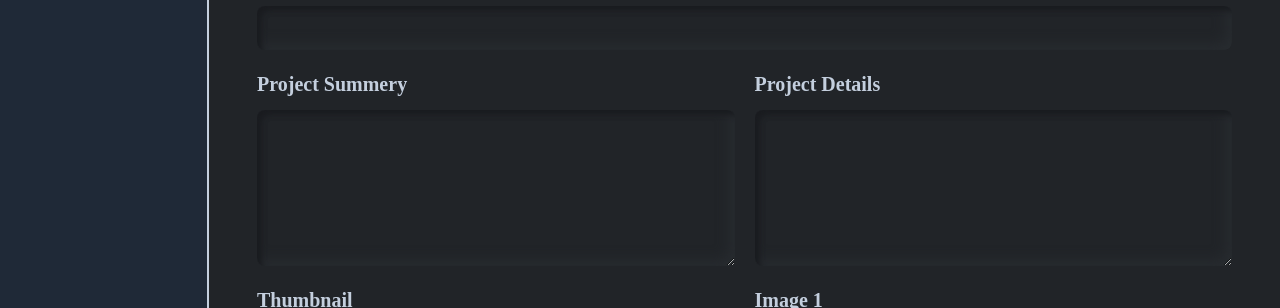
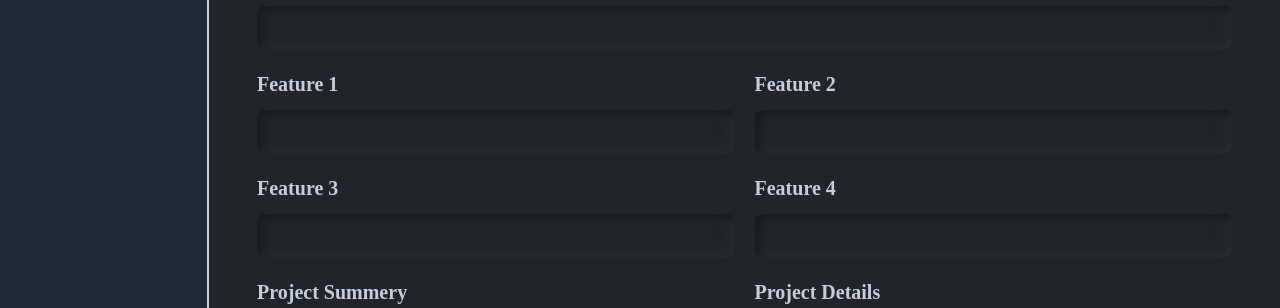
Before and after one commit to mostafizurRahaman/mostafizur-rahaman, a React (Vite) app: page /dashboard/add-project in a window 1280 px wide. Shown: the part 406-714 px from the top of the page. Built offline with nearby package versions, Linux system fonts and the light colour scheme; no server answers; a web font is replaced by a local one.

Commit message:
project section is ready to post on server

```diff
--- a/src/App.tsx
+++ b/src/App.tsx
@@ -5,7 +5,6 @@ import Cursor from "./components/Cursor/Cursor";
 function App() {
    return (
       <div>
-
          <Cursor></Cursor>
          <RouterProvider router={routes}></RouterProvider>
       </div>
--- a/src/Context/AuthProvider.tsx
+++ b/src/Context/AuthProvider.tsx
@@ -19,7 +19,6 @@ import {
    createUserType,
    logOutType,
 } from "../configs/Type";
-import { NavigateFunction, useNavigate } from "react-router-dom";
 
 interface AuthProviderType {
    children: ReactNode;
--- a/src/components/Dashboard/AddPojects/AddProjects.tsx
+++ b/src/components/Dashboard/AddPojects/AddProjects.tsx
@@ -1,8 +1,9 @@
-import { ChangeEvent, MouseEvent, useState } from "react";
+import { ChangeEvent, useRef, useState } from "react";
 import InputBox from "../../Shared/InputBox";
 import {
    ChangeTypeInput,
    ChangeTypeTextArea,
+   FormSubmitType,
    ProjectErrorType,
    projectCardType,
 } from "../../../configs/Type";
@@ -11,8 +12,11 @@ import TextArea from "../../Shared/TextArea";
 import ImageUpload from "../../ImageUpload/imageUpload";
 import SubmitButton from "../../Shared/SubmitButton";
 import styles from "../Profile/Profile.module.css";
+
 const AddProjects = () => {
    const [technology, setTechnology] = useState<string[]>([]);
+   const formRef = useRef(null);
+
    const [project, setProject] = useState<projectCardType>({
       name: "",
       subTitle: "",
@@ -26,6 +30,11 @@ const AddProjects = () => {
       image1: "",
       image2: "",
       image3: "",
+      feature1: "",
+      feature2: "",
+      feature3: "",
+      feature4: "",
+      features: [],
    });
    const [errors, setErrors] = useState<ProjectErrorType>({
       name: "",
@@ -40,6 +49,10 @@ const AddProjects = () => {
       image1: "",
       image2: "",
       image3: "",
+      feature1: "",
+      feature2: "",
+      feature3: "",
+      feature4: "",
    });
 
    const technology1: string[] = [
@@ -60,7 +73,7 @@ const AddProjects = () => {
    ];
    const handleName: ChangeTypeInput = (e) => {
       const name: string = e.target.value;
-      if (name.length < 0) {
+      if (name.length <= 0) {
          setErrors({ ...errors, name: "name shouldn't be empty " });
          setProject({ ...project, name: "" });
       } else {
@@ -171,13 +184,42 @@ const AddProjects = () => {
       setTechnology(newTech);
       project.technology = newTech;
    };
-   console.log("p", project.technology);
-   console.log("t", technology);
+
+   const handleFeatures: ChangeTypeInput = (e) => {
+      const name: string = e.target.name;
+      const value: string = e.target.value;
+      if (value.length < 50) {
+         setErrors({ ...errors, [name]: "feature lenth must be 50 character" });
+         setProject({ ...project, [name]: "" });
+      } else {
+         setErrors({ ...errors, [name]: "" });
+         setProject({ ...project, [name]: value });
+      }
+   };
+
+   const handleSubmit: FormSubmitType = (e) => {
+      e.preventDefault();
+      const { feature1, feature2, feature3, feature4 } = project;
+      if (feature1 && feature2 && feature3 && feature4) {
+         setProject({
+            ...project,
+            features: [feature1, feature2, feature3, feature4],
+         });
+      }
+      console.log(project);
+
+   };
+   console.log('p', project);
+   console.log('e', errors);
    return (
       <div>
          <div>
             <Headings content="Add Your Poject"></Headings>
-            <form className="grid md:grid-cols-2 grid-cols-1 px-10 gap-5 mt-5">
+            <form
+               onSubmit={handleSubmit}
+               ref={formRef}
+               className="grid md:grid-cols-2 grid-cols-1 px-10 gap-5 mt-5"
+            >
                <InputBox
                   type="text"
                   name="name"
@@ -213,6 +255,36 @@ const AddProjects = () => {
                      error={errors.live}
                      title="Live Link"
                      onChange={handleURL}
+                  ></InputBox>
+               </div>
+               <div className="grid md:grid-cols-2 grid-cols-1 gap-5 col-span-2">
+                  <InputBox
+                     type="text"
+                     name="feature1"
+                     title={`feature 1`}
+                     error={errors?.feature1 && errors?.feature1}
+                     onChange={handleFeatures}
+                  ></InputBox>
+                  <InputBox
+                     type="text"
+                     name="feature2"
+                     title={`feature 2`}
+                     error={errors?.feature2 && errors?.feature2}
+                     onChange={handleFeatures}
+                  ></InputBox>
+                  <InputBox
+                     type="text"
+                     name="feature3"
+                     title={`feature 3`}
+                     error={errors?.feature3 && errors?.feature3}
+                     onChange={handleFeatures}
+                  ></InputBox>
+                  <InputBox
+                     type="text"
+                     name="feature4"
+                     title={`feature 4`}
+                     error={errors?.feature4 && errors?.feature4}
+                     onChange={handleFeatures}
                   ></InputBox>
                </div>
                <TextArea
@@ -320,7 +392,11 @@ const AddProjects = () => {
                         !project?.image1 ||
                         !project?.image2 ||
                         !project?.image3 ||
-                        !(project?.technology.length === 5)
+                        !(project?.technology.length >= 5) ||
+                        !project.feature1 ||
+                        !project.feature2 ||
+                        !project.feature3 ||
+                        !project.feature4
                      }
                      content="Add"
                   ></SubmitButton>
--- a/src/components/Dashboard/SideBar/SideBar.tsx
+++ b/src/components/Dashboard/SideBar/SideBar.tsx
@@ -1,5 +1,5 @@
 import { Link } from "react-router-dom";
-import {useState} from 'react';
+
 const SideBar = () => {
 
    return (
--- a/src/configs/Type.ts
+++ b/src/configs/Type.ts
@@ -4,19 +4,22 @@ import { ChangeEvent, FormEvent } from "react";
 export type ChangeTypeInput = (e: ChangeEvent<HTMLInputElement>) => void;
 export type ChangeTypeTextArea = (e: ChangeEvent<HTMLTextAreaElement>) => void;
 export type FormSubmitType = (e: FormEvent<HTMLFormElement>) => void;
-export type  createUserType = (email: string, password: string) => Promise<UserCredential>
-export type logOutType   = () => Promise<void>
+export type createUserType = (
+   email: string,
+   password: string
+) => Promise<UserCredential>;
+export type logOutType = () => Promise<void>;
 
-export type AddInfoProfileType =  (profile: ProfileType) => Promise<void>
+export type AddInfoProfileType = (profile: ProfileType) => Promise<void>;
 
 export interface authInfoType {
    user: User | null;
    setUser: React.Dispatch<React.SetStateAction<User | null>>;
-   createUser: createUserType,
-   LogIn: createUserType,
+   createUser: createUserType;
+   LogIn: createUserType;
    loading: boolean;
    setLoading: React.Dispatch<React.SetStateAction<boolean>>;
-   AddInfoProfile:AddInfoProfileType;
+   AddInfoProfile: AddInfoProfileType;
    logOut: logOutType;
 }
 
@@ -26,10 +29,10 @@ export interface ProfileType {
    phoneNumber: string;
 }
 
-export type useTokenType = (email: any) => {
+export type useTokenType = (email: string) => {
    token: string;
    tokenLoading: boolean;
-}
+};
 
 export interface projectCardType {
    name: string;
@@ -38,24 +41,33 @@ export interface projectCardType {
    server: string;
    live: string;
    summery: string;
-   description:string;
+   description: string;
    technology: string[];
-   thumbnail:string;
-   image1:string;
-   image2:string;
-   image3:string;
+   thumbnail: string;
+   image1: string;
+   image2: string;
+   image3: string;
+   feature1?: string;
+   feature2?: string;
+   feature3?: string;
+   feature4?: string;
+   features:string[];
 }
-export interface ProjectErrorType  {
+export interface ProjectErrorType {
    name: string;
    subTitle: string;
    client: string;
    server: string;
    live: string;
    summery: string;
-   description:string;
-   technology :"",
-   thumbnail:string;
-   image1:string;
-   image2:string;
-   image3:string;
+   description: string;
+   technology: "";
+   thumbnail: string;
+   image1: string;
+   image2: string;
+   image3: string;
+   feature1: string;
+   feature2: string;
+   feature3: string;
+   feature4: string;
 }
```
